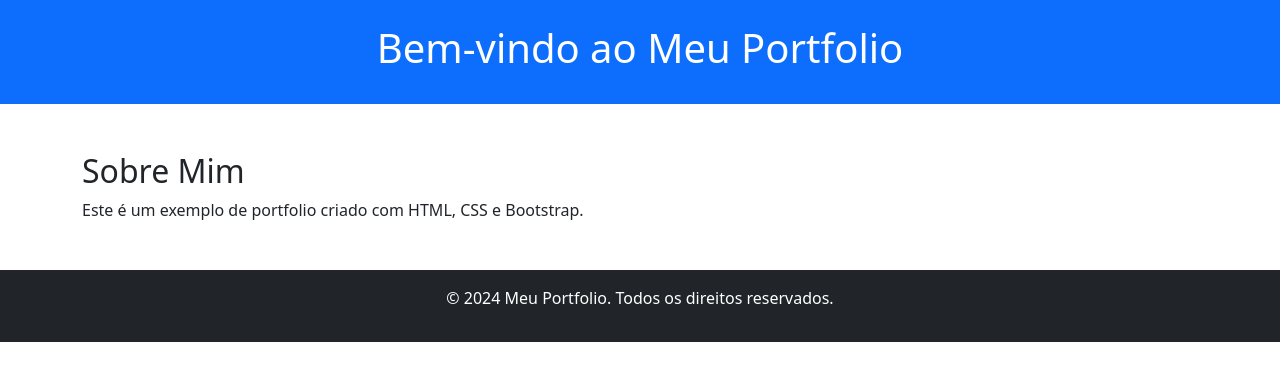
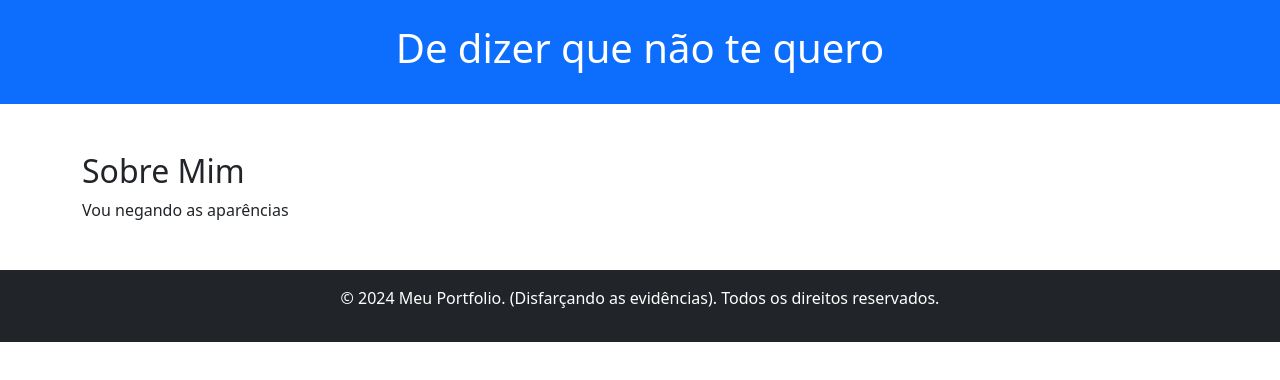
Before and after one commit to Hidekii77/portdesc, a plain HTML site: page index.html in a window 1280 px wide. Drawn offline with nearby package versions, Linux system fonts and the light colour scheme.

Commit message:
mudancinha

```diff
--- a/index.html
+++ b/index.html
@@ -3,21 +3,21 @@
 <head>
     <meta charset="UTF-8">
     <meta name="viewport" content="width=device-width, initial-scale=1.0">
-    <title>Meu Portfolio</title>
+    <title>E nessa loucura</title>
     <link href="https://cdn.jsdelivr.net/npm/bootstrap@5.3.0/dist/css/bootstrap.min.css" rel="stylesheet">
 </head>
 <body>
     <header class="bg-primary text-white text-center py-4">
-        <h1>Bem-vindo ao Meu Portfolio</h1>
+        <h1>De dizer que não te quero</h1>
     </header>
 
     <main class="container my-5">
         <h2>Sobre Mim</h2>
-        <p>Este é um exemplo de portfolio criado com HTML, CSS e Bootstrap.</p>
+        <p>Vou negando as aparências</p>
     </main>
 
     <footer class="bg-dark text-white text-center py-3">
-        <p>&copy; 2024 Meu Portfolio. Todos os direitos reservados.</p>
+        <p>&copy; 2024 Meu Portfolio. (Disfarçando as evidências). Todos os direitos reservados.</p>
     </footer>
 </body>
 </html>
```
